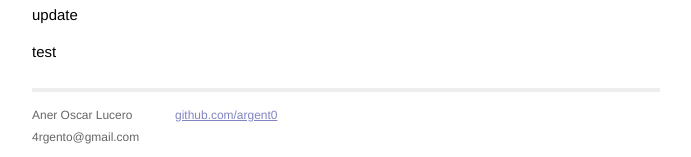
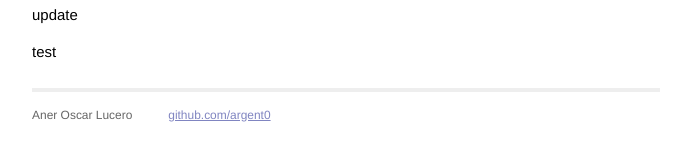
Before and after one commit to argent0/site-source, a Jekyll site: the page built from _posts/2014-03-04-first-post.markdown, in a window 1280 px wide and 900 px high, scrolled down 2690 px. Shown: the part 740-897 px from the top of the window, without its empty margins (294-985 px from the left). Built offline with Jekyll 4.4.1, drawn with Linux system fonts in a browser that asks for light colours; Markdown is read by kramdown in place of the engine named in the settings.

Commit message:
Removed email from web

```diff
--- a/_layouts/default.html
+++ b/_layouts/default.html
@@ -27,7 +27,6 @@
 			 <div class="contact">
 				 <p>
 				 {{ site.data.author.fullName }}<br />
-				 {{ site.data.author.email }}
 				 </p>
 			 </div>
 			 <div class="contact">
```
